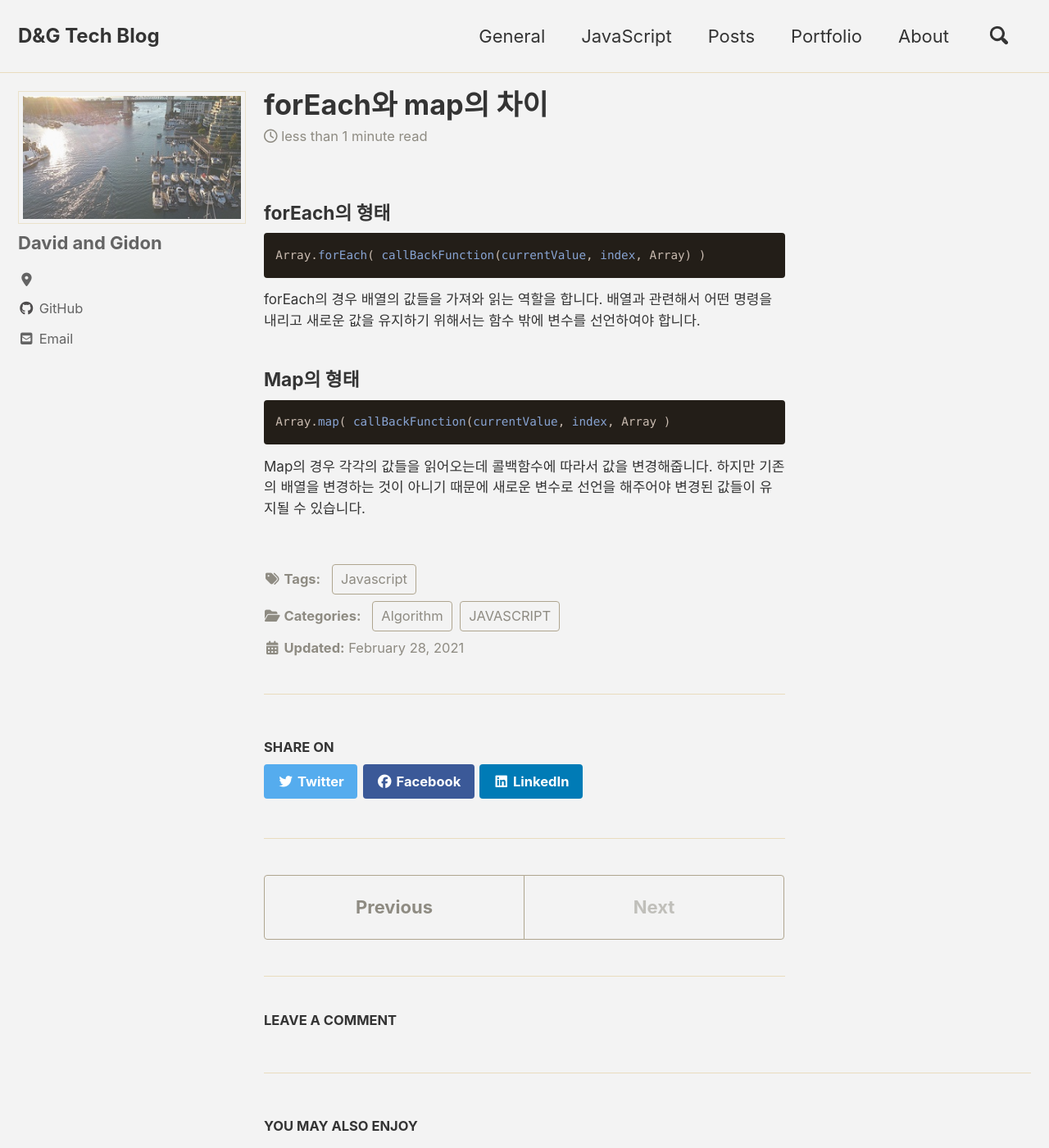
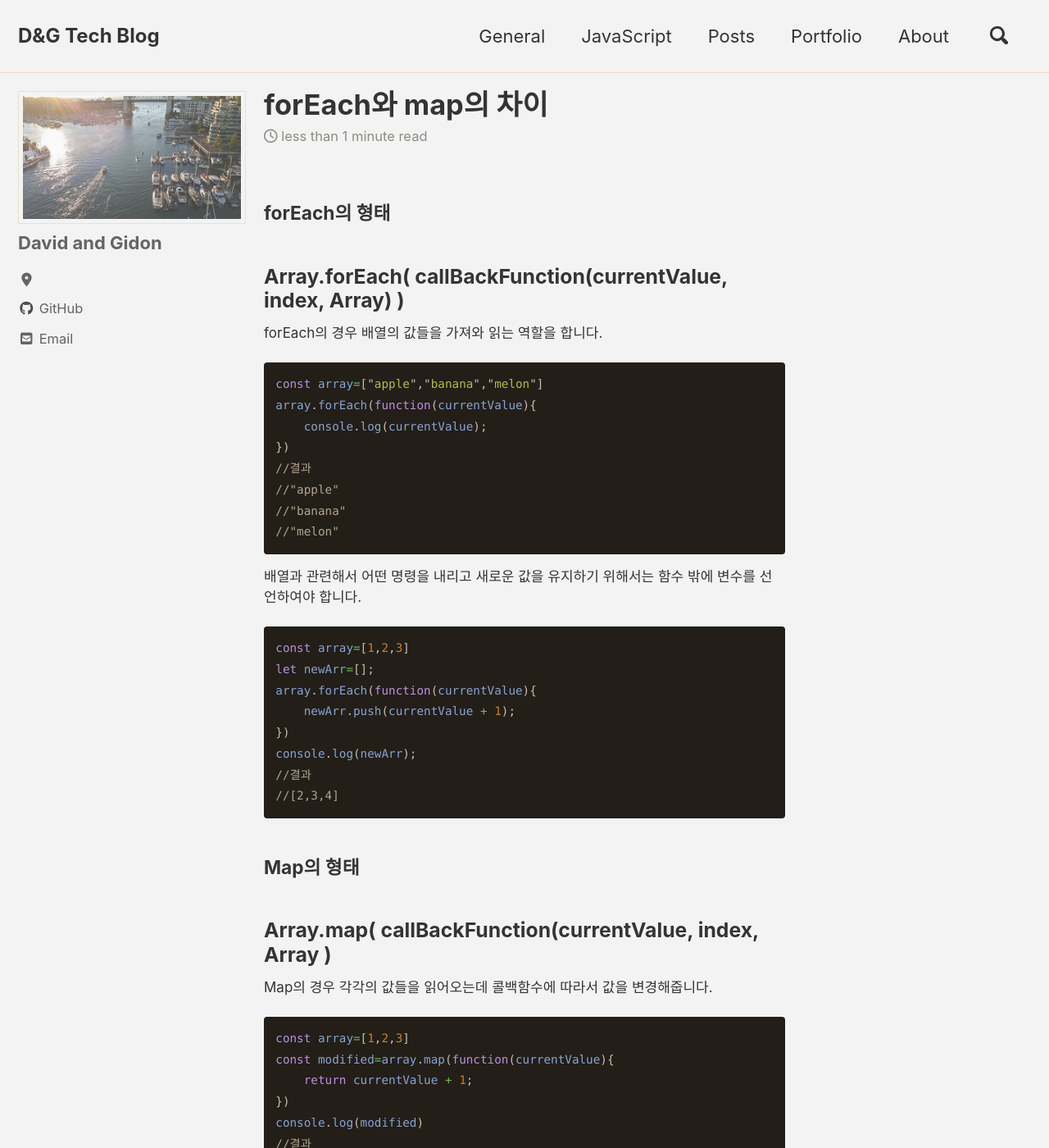
Before and after one commit to DOEHOONLEE/DGTechBlog, a Jekyll site: the page built from _posts/2021-02-28-forEach&map.md, in a window 1280 px wide and 1400 px high. Shown: the whole window at 82% size. Built offline with Jekyll 4.4.1, drawn with Linux system fonts in a browser that asks for light colours; cached includes are drawn as plain includes; nearby versions of some CDN libraries; comment, search, counter and statistics services are not loaded; some of the changed text lies outside the part shown.

Commit message:
forEach와 map의 차이 일부 수정&추가

````diff
--- a/_posts/2021-02-28-forEach&map.md
+++ b/_posts/2021-02-28-forEach&map.md
@@ -11,16 +11,52 @@ tags:
 
 ##### forEach의 형태
 
+### Array.forEach( callBackFunction(currentValue, index, Array) )
+
+forEach의 경우 배열의 값들을 가져와 읽는 역할을 합니다.
 ```js
-Array.forEach( callBackFunction(currentValue, index, Array) )
+const array=["apple","banana","melon"]
+array.forEach(function(currentValue){
+    console.log(currentValue);
+})
+//결과
+//"apple"
+//"banana"
+//"melon"
 ```
-
-forEach의 경우 배열의 값들을 가져와 읽는 역할을 합니다. 배열과 관련해서 어떤 명령을 내리고 새로운 값을 유지하기 위해서는 함수 밖에 변수를 선언하여야 합니다.
+배열과 관련해서 어떤 명령을 내리고 새로운 값을 유지하기 위해서는 함수 밖에 변수를 선언하여야 합니다.
+```js
+const array=[1,2,3]
+let newArr=[];
+array.forEach(function(currentValue){
+    newArr.push(currentValue + 1);
+})
+console.log(newArr);
+//결과
+//[2,3,4]
+```
 
 ##### Map의 형태
 
+### Array.map( callBackFunction(currentValue, index, Array )
+
+Map의 경우 각각의 값들을 읽어오는데 콜백함수에 따라서 값을 변경해줍니다.
 ```js
-Array.map( callBackFunction(currentValue, index, Array )
+const array=[1,2,3]
+const modified=array.map(function(currentValue){
+    return currentValue + 1;
+})
+console.log(modified)
+//결과
+//[2,3,4]
 ```
-
-Map의 경우 각각의 값들을 읽어오는데 콜백함수에 따라서 값을 변경해줍니다. 하지만 기존의 배열을 변경하는 것이 아니기 때문에 새로운 변수로 선언을 해주어야 변경된 값들이 유지될 수 있습니다.
+하지만 기존의 배열을 변경하는 것이 아니기 때문에, 위와 같이 새로운 변수로 선언을 해주어야 변경된 값들이 유지될 수 있습니다.
+```js
+const array=[1,2,3]
+const modified=array.map(function(currentValue){
+    return currentValue + 1;
+})
+console.log(array)
+//결과
+//[1,2,3]
+```
````
